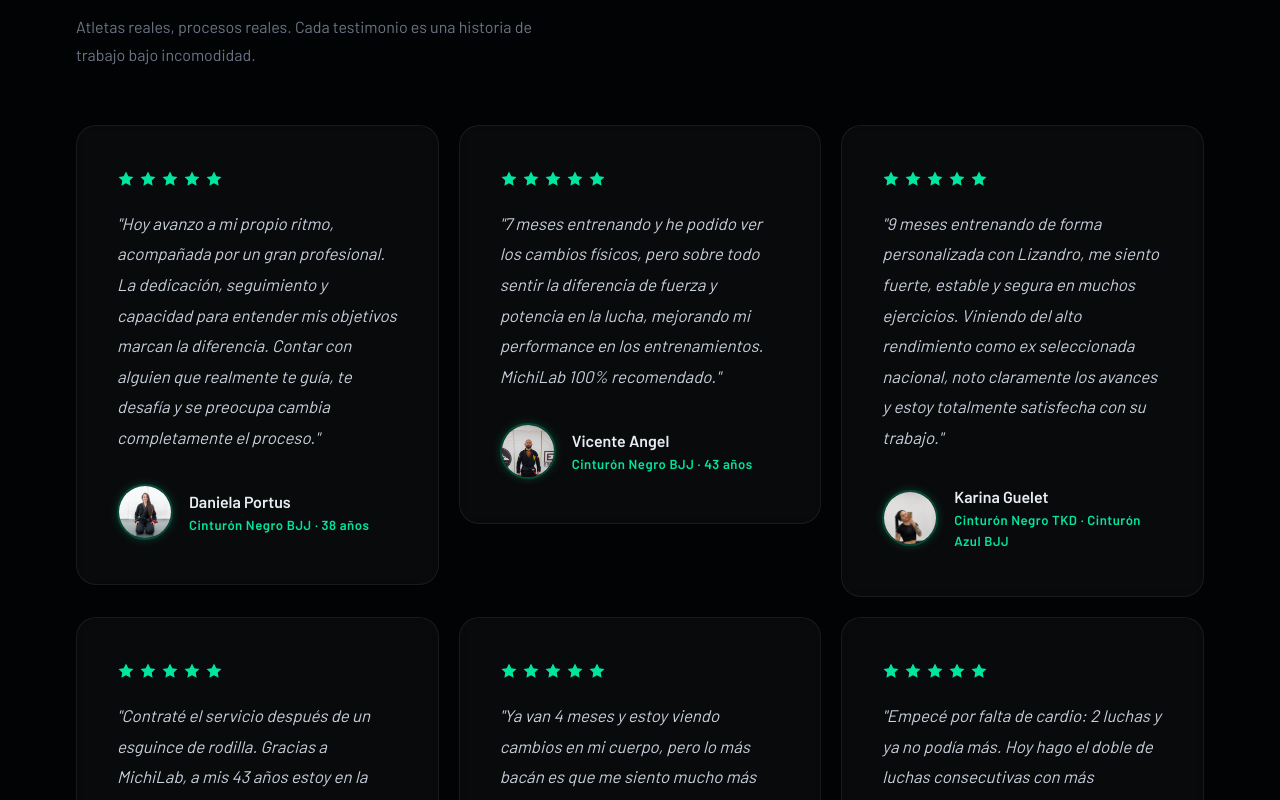
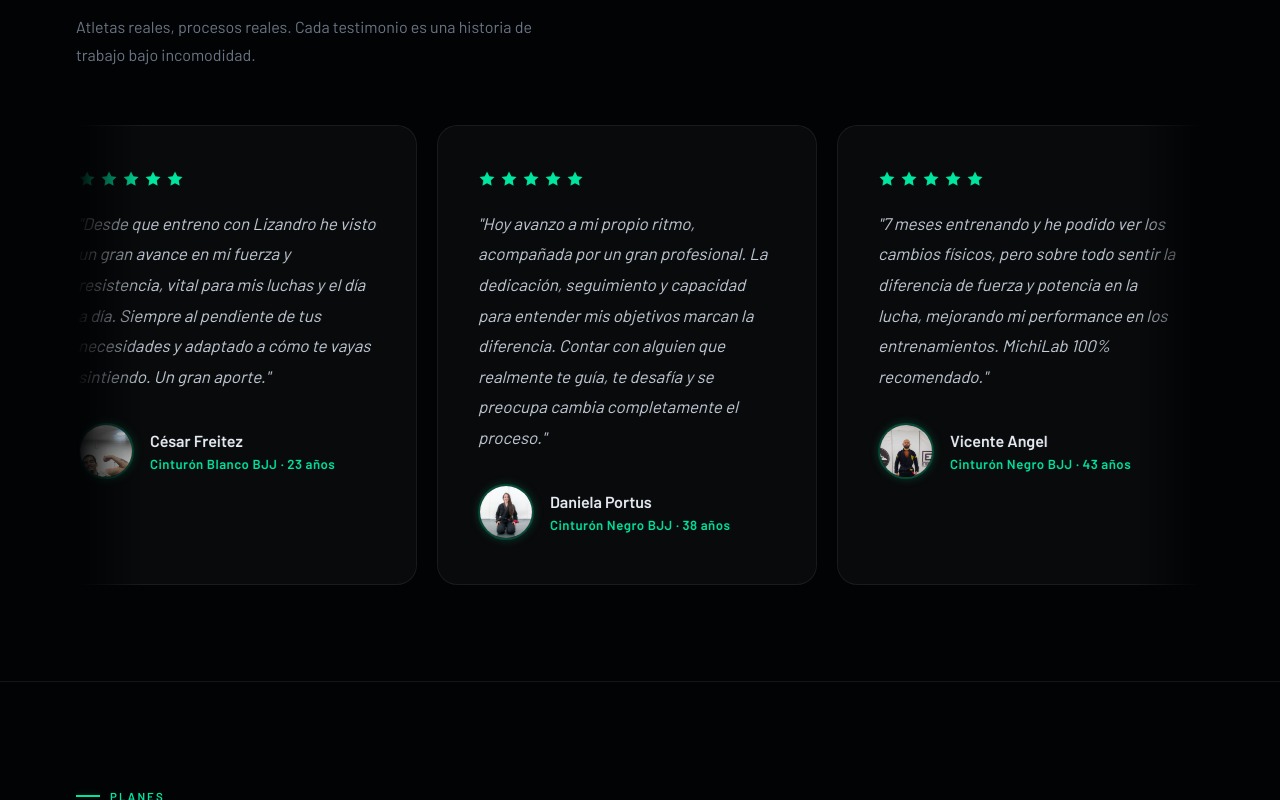
Before and after one commit to lizandro020798-boop/michisubmissionlab, a React (Vite) app: page / in a window 1280 px wide. Shown: the part 4640-5440 px from the top of the page. Built offline with nearby package versions, Linux system fonts and the light colour scheme; a web font is replaced by a local one.

Commit message:
Convierte los testimonios en un carrusel horizontal continuo
Reemplaza la grilla de testimonios por una sola fila que se desplaza
automáticamente hacia la derecha (loop infinito duplicando la lista),
con degradado en los bordes y pausa al pasar el mouse.

```diff
--- a/src/App.css
+++ b/src/App.css
@@ -1756,11 +1756,22 @@ body::after {
 }
 
 /* ─── TESTIMONIALS ───────────────────────────────────────────────── */
-.test-grid {
-  display: grid;
-  grid-template-columns: repeat(auto-fit, minmax(300px, 1fr));
+.test-marquee {
+  margin-top: 56px;
+  overflow: hidden;
+  -webkit-mask-image: linear-gradient(to right, transparent 0%, black 6%, black 94%, transparent 100%);
+  mask-image: linear-gradient(to right, transparent 0%, black 6%, black 94%, transparent 100%);
+}
+.test-track {
+  display: flex;
   gap: 20px;
-  margin-top: 56px;
+  width: max-content;
+  animation: test-scroll 55s linear infinite;
+}
+.test-marquee:hover .test-track { animation-play-state: paused; }
+@keyframes test-scroll {
+  from { transform: translateX(-50%); }
+  to   { transform: translateX(0%); }
 }
 .test-card {
   background: var(--glass);
@@ -1770,8 +1781,13 @@ body::after {
   backdrop-filter: blur(8px);
   -webkit-backdrop-filter: blur(8px);
   transition: border-color 0.3s, transform 0.3s var(--ease), box-shadow 0.3s;
+  width: 380px;
+  flex-shrink: 0;
 }
 .test-card:hover { border-color: var(--border-g); transform: translateY(-3px); box-shadow: 0 20px 60px rgba(0,0,0,0.4); }
+@media (max-width: 480px) {
+  .test-card { width: 300px; padding: 36px 28px; }
+}
 .test-stars { display: flex; gap: 4px; color: var(--accent); margin-bottom: 20px; }
 .test-stars svg { width: 18px; height: 18px; }
 .test-text {
@@ -1968,7 +1984,7 @@ hr.divider { border: none; border-top: 1px solid var(--border); }
   .hero-actions { flex-direction: column; }
   .btn-primary, .btn-ghost { width: 100%; justify-content: center; }
   .method-grid { grid-template-columns: 1fr; }
-  .programs-grid, .test-grid { grid-template-columns: 1fr; }
+  .programs-grid { grid-template-columns: 1fr; }
 }
 /* ─── COACH EXTRAS ───────────────────────────────────────────────── */
 .coach-credentials {
--- a/src/App.jsx
+++ b/src/App.jsx
@@ -623,10 +623,11 @@ export default function App() {
               Atletas reales, procesos reales. Cada testimonio es una historia de trabajo bajo incomodidad.
             </p>
           </FadeUp>
-          <div className="test-grid" role="list">
-            {TESTIMONIALS.map((t,i)=>(
-              <FadeUp key={t.name} delay={i*0.08}>
-                <article className="test-card" role="listitem">
+          <FadeUp>
+            <div className="test-marquee" role="list">
+              <div className="test-track">
+                {[...TESTIMONIALS, ...TESTIMONIALS].map((t,i)=>(
+                  <article className="test-card" role="listitem" key={`${t.name}-${i}`} aria-hidden={i>=TESTIMONIALS.length}>
                     <div className="test-stars" aria-label="5 de 5 estrellas">
                       {Array.from({length:5}).map((_,j)=><I.Star key={j}/>)}
                     </div>
@@ -642,9 +643,10 @@ export default function App() {
                       </div>
                     </div>
                   </article>
-              </FadeUp>
                 ))}
               </div>
+            </div>
+          </FadeUp>
         </div>
       </section>
 
```
Lines whose indentation alone changed are shown as unchanged.
